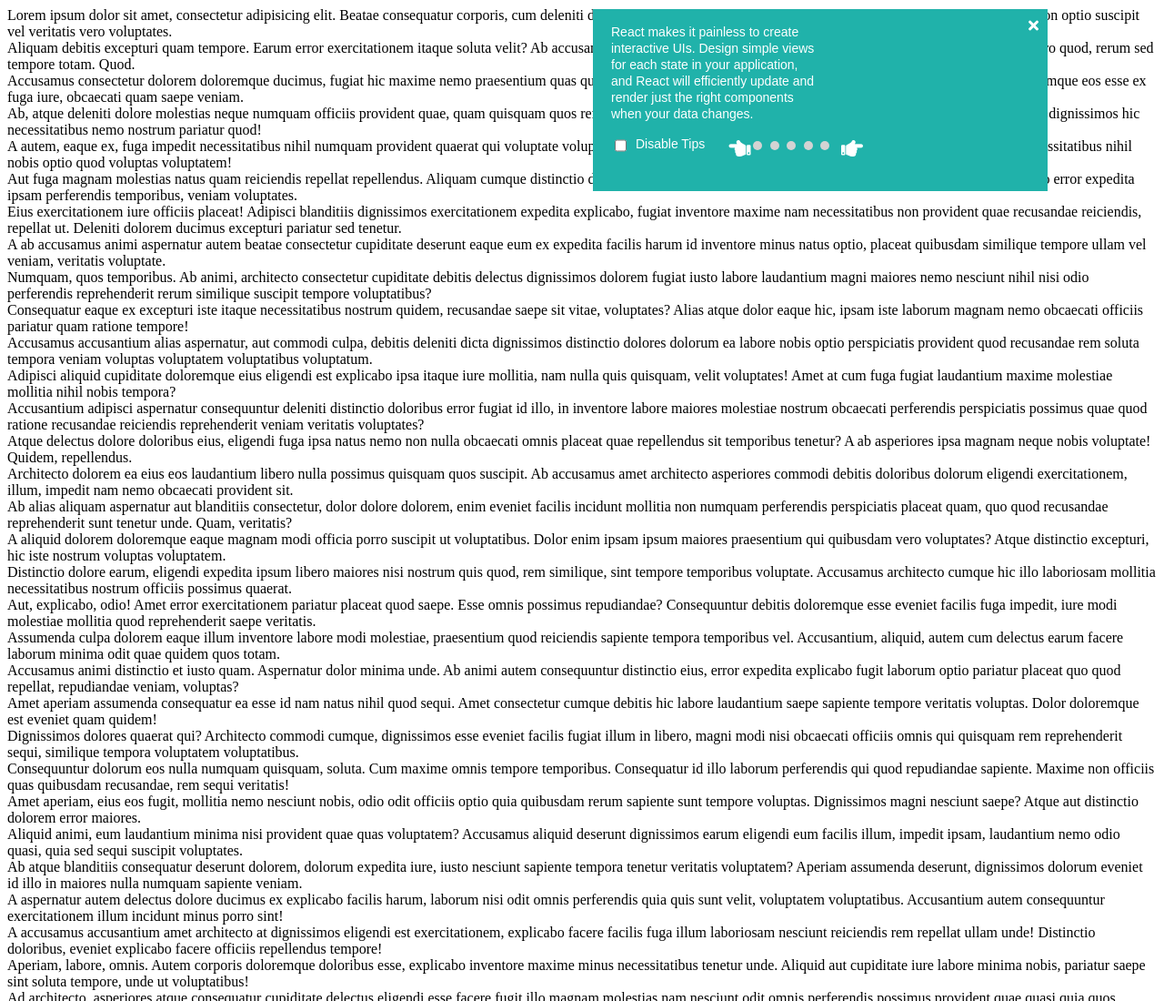
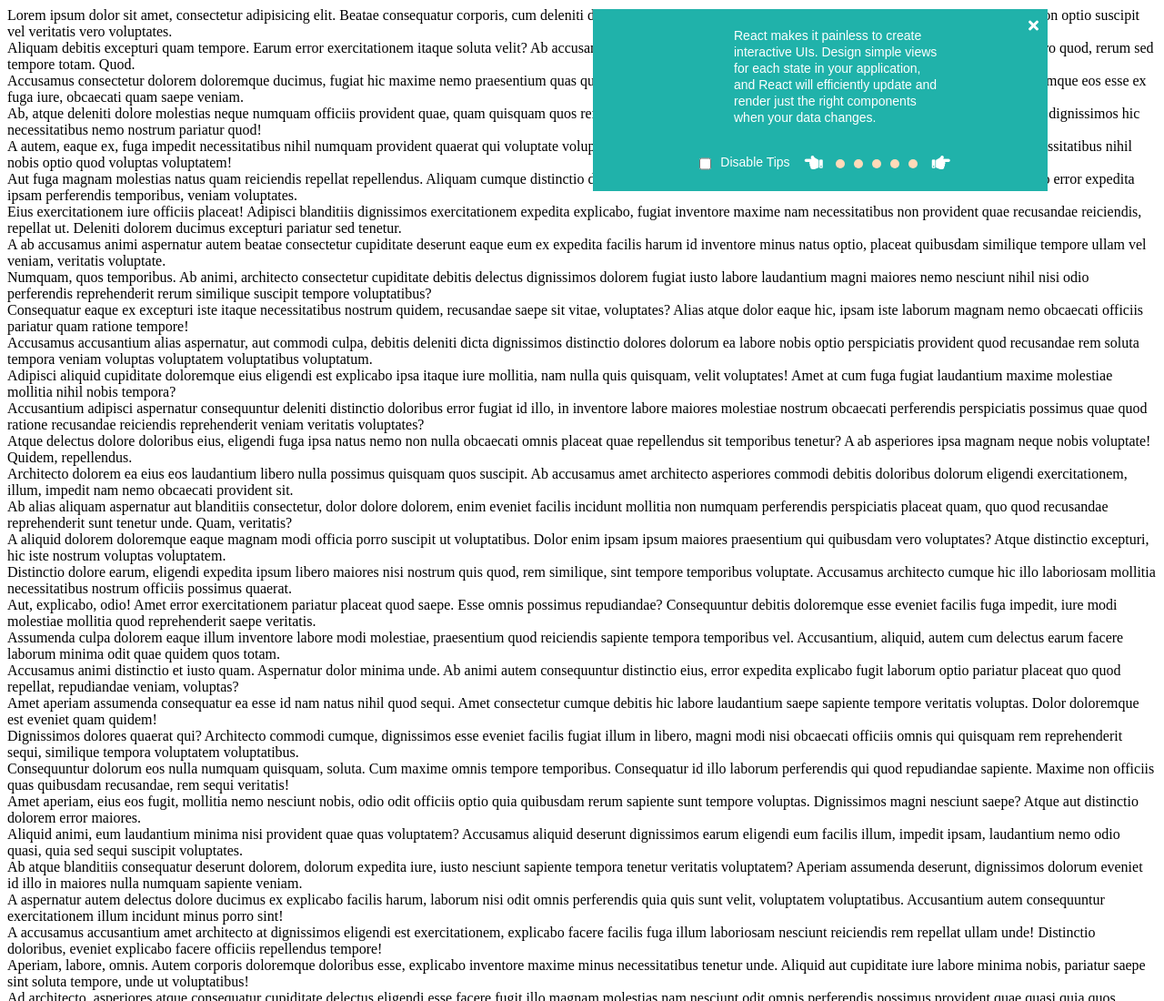
Before and after one commit to YuraEremok/-it-practice-lab, a plain HTML site: page notification/index.html in a window 1280 px wide. Shown: the top 1100 px of the page at 91% size. Drawn offline with Linux system fonts and the light colour scheme.

```diff
--- a/notification/index.html
+++ b/notification/index.html
@@ -10,7 +10,7 @@
     <link rel="stylesheet" href="style.css" type=text/css>
 </head>
 <body >
-<div class="container" >
+<div class="main" >
 
     <div>Lorem ipsum dolor sit amet, consectetur adipisicing elit. Beatae consequatur corporis, cum deleniti deserunt
         dolor explicabo, ipsa ipsam ipsum, libero magnam maiores minima non optio suscipit vel veritatis vero
@@ -388,7 +388,7 @@
     </div>
 
 
-    <div id="notification" class="notification"></div>
+    <div  class="notification"></div>
 </div>
 
 <script src="script.js"></script>
--- a/notification/script.js
+++ b/notification/script.js
@@ -1,21 +1,18 @@
-let notificationData = [
-    "React makes it painless to create interactive UIs. Design simple views for each state in your application, and React will efficiently update and render just the right components when your data changes.",
-    "Build encapsulated components that manage their own state, then compose them to make complex UIs.",
-    "Since component logic is written in JavaScript instead of templates, you can easily pass rich data through your app and keep state out of the DOM.",
-    "We don’t make assumptions about the rest of your technology stack, so you can develop new features in React without rewriting existing code.",
-    "React components implement a render() method that takes input data and returns what to display. This example uses an XML-like syntax called JSX. Input data that is passed into the component can be accessed by render() via this.props."
-]
+
 
 let showNotification = () => {
-    let parentElem = document.querySelector('#notification');
+
+
+
+    let childElement = document.querySelector('.notification');
 
     let wrapperTop = document.createElement('div');
-    wrapperTop.classList.add('notification__row_top');
+    wrapperTop.classList.add('notification-main');
 
     let notifiList = document.createElement('ul');
-    notifiList.classList.add('slides', 'js--slider');
+    notifiList.classList.add('slides-content', 'js--slider');
 
-    parentElem.appendChild(wrapperTop);
+    childElement.appendChild(wrapperTop);
     wrapperTop.appendChild(notifiList);
 
     notificationData.forEach(renderItemNotifi);
@@ -27,26 +24,26 @@
         notifiList.appendChild(li);
 
         let notifiText = document.createElement('span');
-        notifiText.classList.add('slide__content');
+        notifiText.classList.add('slide-info');
 
         li.appendChild(notifiText);
 
         notifiText.innerText = element;
     }
 
-    let closeNotifi = document.createElement('div');
-    closeNotifi.classList.add('exit-button');
-    closeNotifi.setAttribute('tabindex', '6');
-    wrapperTop.appendChild(closeNotifi);
+    let exitNotification = document.createElement('div');
+    exitNotification.classList.add('exit-button');
+    exitNotification.setAttribute('tabindex', '6');
+    wrapperTop.appendChild(exitNotification);
 
     let closeNitifiIcon = document.createElement('span');
     closeNitifiIcon.classList.add('fa', 'fa-times', 'close-notif__icon');
     closeNitifiIcon.setAttribute('aria-hidden', 'true');
-    closeNotifi.appendChild(closeNitifiIcon);
+    exitNotification.appendChild(closeNitifiIcon);
 
     let wrapperDown = document.createElement('div');
-    wrapperDown.classList.add('notification__row_down');
-    parentElem.appendChild(wrapperDown);
+    wrapperDown.classList.add('button-content');
+    childElement.appendChild(wrapperDown);
 
     let checkBox = document.createElement('input');
     checkBox.classList.add('notification-checkbox');
@@ -72,7 +69,7 @@
 
     for (let i = 0; i < notificationData.length; i++) {
         let slideDot = document.createElement('span');
-        slideDot.classList.add('slide__dot');
+        slideDot.classList.add('dot');
         sliderNav.appendChild(slideDot);
     }
 
@@ -85,6 +82,17 @@
     btnNext.appendChild(btnNextIcon);
 }
 
+
+
+let notificationData = [
+    "React makes it painless to create interactive UIs. Design simple views for each state in your application, and React will efficiently update and render just the right components when your data changes.",
+    "Build encapsulated components that manage their own state, then compose them to make complex UIs.",
+    "Since component logic is written in JavaScript instead of templates, you can easily pass rich data through your app and keep state out of the DOM.",
+    "We don’t make assumptions about the rest of your technology stack, so you can develop new features in React without rewriting existing code.",
+    "React components implement a render() method that takes input data and returns what to display. This example uses an XML-like syntax called JSX. Input data that is passed into the component can be accessed by render() via this.props."
+]
+
+
 showNotification();
 
 window.onload = () => {
@@ -92,7 +100,7 @@
     let notification = document.querySelector('.notification');
     let allSlides = document.querySelectorAll('.slide');
     let checkbox = document.querySelector('.notification-checkbox');
-    let sliderControls = document.querySelectorAll('.slide__dot');
+    let sliderControls = document.querySelectorAll('.dot');
     let prevSliderButton = document.querySelector('.js-slide__prev');
     let nextSliderButton = document.querySelector('.js-slide__next');
     let sliderStart = 0;
@@ -101,7 +109,7 @@
     document.querySelector('.notification-checkbox').checked = checked;
 
     if (allSlides) {
-        allSlides[0].classList.add('slide_active');
+        allSlides[0].classList.add('slide-on');
     }
 
     if (checkbox.checked === true) {
@@ -162,12 +170,12 @@
         event.preventDefault();
 
         for (let i = 0; i < allSlides.length; i++) {
-            allSlides[i].classList.remove('slide_active');
-            sliderControls[i].classList.remove('slide__dot_active');
+            allSlides[i].classList.remove('slide-on');
+            sliderControls[i].classList.remove('dot-active');
         }
 
-        allSlides[id].classList.add('slide_active');
-        sliderControls[id].classList.add('slide__dot_active');
+        allSlides[id].classList.add('slide-on');
+        sliderControls[id].classList.add('dot-active');
 
         sliderStart = id;
     }
--- a/notification/style.css
+++ b/notification/style.css
@@ -1,4 +1,4 @@
-.container {
+.main {
 
     max-width: 1300px;
     margin:0 auto;
@@ -25,31 +25,31 @@
     display: block;
 }
 
-.notification__row_top {
+.notification-main {
     display: flex;
     position: relative;
 }
 
-.slides {
+.slides-content {
     position: relative;
-    overflow: hidden;
+    margin:20px auto;
     width: 100%;
     max-width: 230px;
-    list-style: none;
-    padding-left: 20px;
+    min-height: 120px;
 }
 
 .slide {
     display: none;
 }
 
-.slide_active {
-    display: block;
+
+.slide-info {
+    font-size: 14px;
 }
 
-.slide__content {
-    font-size: 14px;
-    text-overflow: ellipsis;
+
+.slide-on {
+    display: block;
 }
 
 .exit-button {
@@ -59,12 +59,27 @@
     cursor: pointer;
 }
 
+.fa-hand-point-left {
+    color:#ffffff;
+    position: relative;
+    font-size: 20px;
+    top:-2px;
+    left: -10px;
 
+}
 
-.notification__row_down {
+.fa-hand-point-right {
+    color:#ffffff;
+    position: relative;
+
+    font-size: 20px;
+    top:-2px;
+}
+
+.button-content {
+    position: relative;
     display: flex;
-    padding-left: 20px;
-    padding-bottom: 10px;
+    justify-content:center;
 }
 
 .checkbox-caption {
@@ -88,42 +103,27 @@
     cursor: pointer;
 }
 
-.fa-hand-point-left {
-    color:#ffffff;
-    font-size: 24px;
-    position: relative;
-    left: -4px;
+.slider-nav {
+    display: flex;
+    justify-content: space-between;
+    width: 100%;
+    max-width: 150px;
 }
 
-.fa-hand-point-right {
-    color:#ffffff;
-    font-size: 24px;
-    position: relative;
-    left: -2px;
-}
-
-.slide__dot {
+.dot {
     position: relative;
     top: 5px;
     height: 10px;
     width: 10px;
-    background-color: lightgrey;
+    background-color: peachpuff;
     border-radius: 50%;
-    -webkit-border-radius: 50%;
-    -moz-border-radius: 50%;
+
 }
 
-.slide__dot:hover {
+.dot:hover {
     cursor: pointer;
 }
 
-.slide__dot_active {
-    background-color: blue;
+.dot-active {
+    background-color: red;
 }
-
-.slider-nav {
-    display: flex;
-    justify-content: space-around;
-    width: 100%;
-    max-width: 150px;
-}
```
